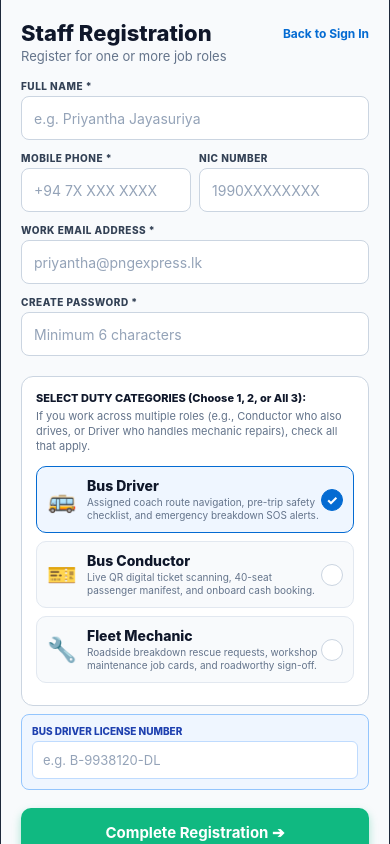
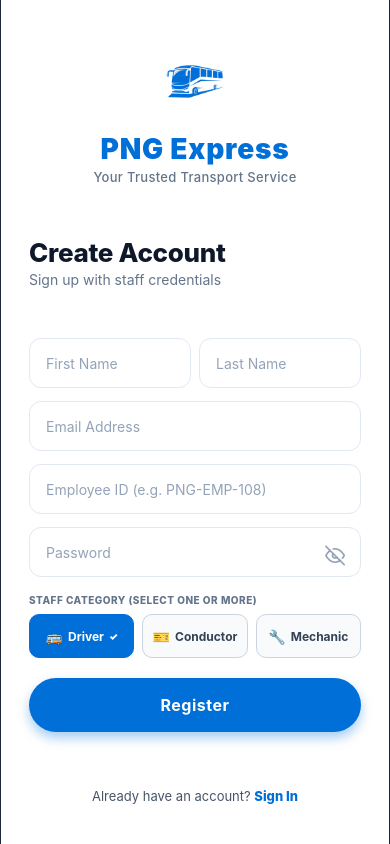
Before and after one commit to Rathnayaka-Sajith/Transport_System_Soliution, a React Native app in the folder staff-mobile/: screen / in a window 390 px wide. Both pictures are taken after a click on the element "Register Here". Built offline with nearby package versions, Linux system fonts and the light colour scheme.

Commit message:
fix(staff-mobile): repair logo artifact, remove splash button, replace password icon with Feather eye, streamline registration form

```diff
--- a/staff-mobile/App.js
+++ b/staff-mobile/App.js
@@ -131,7 +131,6 @@ export default function App() {
               staffList={staffUsers}
               onLoginSuccess={handleLoginSuccess}
               onNavigateRegister={() => setCurrentScreen('register')}
-              onBackToSplash={() => setCurrentScreen('splash')}
             />
           )}
 
--- a/staff-mobile/package.json
+++ b/staff-mobile/package.json
@@ -10,6 +10,7 @@
   },
   "dependencies": {
     "@expo/metro-runtime": "~58.0.15",
+    "@expo/vector-icons": "^15.0.2",
     "expo": "^58.0.0",
     "expo-asset": "~58.0.19",
     "expo-status-bar": "~58.0.4",
--- a/staff-mobile/src/screens/LoginScreen.js
+++ b/staff-mobile/src/screens/LoginScreen.js
@@ -10,12 +10,12 @@ import {
   Alert,
   Platform,
 } from 'react-native';
+import { Feather } from '@expo/vector-icons';
 import { INITIAL_STAFF_USERS } from '../data/mockDatabase';
 
 export default function LoginScreen({
   onLoginSuccess,
   onNavigateRegister,
-  onBackToSplash,
   staffList,
 }) {
   const [identifier, setIdentifier] = useState(''); // email, username, or employee ID
@@ -63,12 +63,6 @@ export default function LoginScreen({
     >
       {/* Top Brand Identity Header */}
       <View style={styles.brandHeader}>
-        {onBackToSplash ? (
-          <TouchableOpacity style={styles.backPill} onPress={onBackToSplash}>
-            <Text style={styles.backPillText}>← Splash</Text>
-          </TouchableOpacity>
-        ) : null}
-
         <View style={styles.busIconContainer}>
           <Image
             source={require('../../assets/bus-logo-blue.png')}
@@ -115,7 +109,7 @@ export default function LoginScreen({
         {/* Password with Eye Toggle */}
         <View style={styles.inputWrapper}>
           <TextInput
-            style={[styles.inputField, { paddingRight: 46 }]}
+            style={[styles.inputField, { paddingRight: 48 }]}
             placeholder="Password"
             placeholderTextColor="#94a3b8"
             secureTextEntry={!showPassword}
@@ -130,7 +124,11 @@ export default function LoginScreen({
             onPress={() => setShowPassword(!showPassword)}
             activeOpacity={0.7}
           >
-            <Text style={styles.eyeIcon}>{showPassword ? '👁️' : '🙈'}</Text>
+            <Feather
+              name={showPassword ? 'eye' : 'eye-off'}
+              size={20}
+              color={showPassword ? '#006FD8' : '#94a3b8'}
+            />
           </TouchableOpacity>
         </View>
 
@@ -170,7 +168,7 @@ const styles = StyleSheet.create({
     flexGrow: 1,
     backgroundColor: '#FFFFFF',
     paddingHorizontal: 28,
-    paddingTop: 36,
+    paddingTop: 40,
     paddingBottom: 32,
     justifyContent: 'space-between',
     ...(Platform.OS === 'web'
@@ -186,33 +184,18 @@ const styles = StyleSheet.create({
   // Brand Header
   brandHeader: {
     alignItems: 'center',
-    marginBottom: 28,
-    position: 'relative',
-  },
-  backPill: {
-    position: 'absolute',
-    left: 0,
-    top: 0,
-    backgroundColor: '#f1f5f9',
-    paddingVertical: 4,
-    paddingHorizontal: 10,
-    borderRadius: 14,
-  },
-  backPillText: {
-    fontSize: 11,
-    color: '#006FD8',
-    fontWeight: '700',
+    marginBottom: 24,
   },
   busIconContainer: {
-    width: 120,
-    height: 84,
+    width: '100%',
+    height: 95,
     alignItems: 'center',
     justifyContent: 'center',
     marginBottom: 8,
   },
   busImage: {
-    width: 110,
-    height: 80,
+    width: 140,
+    height: 90,
   },
   brandTitle: {
     fontSize: 28,
@@ -283,11 +266,8 @@ const styles = StyleSheet.create({
   eyeBtn: {
     position: 'absolute',
     right: 14,
-    top: 15,
+    top: 16,
     padding: 2,
-  },
-  eyeIcon: {
-    fontSize: 18,
   },
 
   // Forgot Password
--- a/staff-mobile/src/screens/RegisterScreen.js
+++ b/staff-mobile/src/screens/RegisterScreen.js
@@ -6,374 +6,454 @@ import {
   TextInput,
   TouchableOpacity,
   ScrollView,
+  Image,
   Alert,
+  Platform,
 } from 'react-native';
-import { ROLE_DEFINITIONS } from '../data/mockDatabase';
+import { Feather } from '@expo/vector-icons';
 
 export default function RegisterScreen({ onRegisterSuccess, onBackToLogin }) {
-  const [name, setName] = useState('');
-  const [phone, setPhone] = useState('');
+  const [firstName, setFirstName] = useState('');
+  const [lastName, setLastName] = useState('');
   const [email, setEmail] = useState('');
+  const [employeeId, setEmployeeId] = useState('');
   const [password, setPassword] = useState('');
-  const [nic, setNic] = useState('');
+  const [showPassword, setShowPassword] = useState(false);
+  const [errorMsg, setErrorMsg] = useState('');
 
-  // Multi-Role Category Selection (can check 1, 2, or 3)
-  const [selectedRoles, setSelectedRoles] = useState(['driver']);
+  // Selected Categories (can select multiple: driver, conductor, mechanic)
+  const [selectedCategories, setSelectedCategories] = useState(['driver']);
 
-  // Role Specific Fields
-  const [licenseNo, setLicenseNo] = useState('');
-  const [conductorBadge, setConductorBadge] = useState('');
-  const [mechanicSpecialty, setMechanicSpecialty] = useState('Air Brakes & Suspension');
-
-  const toggleRole = (roleId) => {
-    if (selectedRoles.includes(roleId)) {
-      if (selectedRoles.length === 1) {
-        Alert.alert('Selection Required', 'You must select at least one staff duty category.');
+  const toggleCategory = (catId) => {
+    if (selectedCategories.includes(catId)) {
+      if (selectedCategories.length === 1) {
+        Alert.alert('Category Required', 'You must select at least one staff category.');
         return;
       }
-      setSelectedRoles(selectedRoles.filter((r) => r !== roleId));
+      setSelectedCategories(selectedCategories.filter((c) => c !== catId));
     } else {
-      setSelectedRoles([...selectedRoles, roleId]);
+      setSelectedCategories([...selectedCategories, catId]);
     }
   };
 
   const handleRegister = () => {
-    if (!name.trim() || !phone.trim() || !email.trim() || !password) {
-      Alert.alert('Required Fields', 'Please fill in your name, mobile, email, and password.');
+    setErrorMsg('');
+
+    if (!firstName.trim() || !lastName.trim() || !email.trim() || !employeeId.trim() || !password) {
+      setErrorMsg('Please fill in all fields (Name, Email, Employee ID, Password).');
       return;
     }
 
-    if (selectedRoles.length === 0) {
-      Alert.alert('Category Required', 'Please select at least one job role category.');
+    if (selectedCategories.length === 0) {
+      setErrorMsg('Please select at least one staff category.');
       return;
     }
 
+    const fullName = `${firstName.trim()} ${lastName.trim()}`;
     const newStaffUser = {
       id: 'emp-' + Date.now(),
-      employeeId: 'PNG-EMP-' + Math.floor(106 + Math.random() * 50),
-      name: name.trim(),
-      email: email.trim(),
+      employeeId: employeeId.trim().toUpperCase(),
+      name: fullName,
+      email: email.trim().toLowerCase(),
       password: password,
-      phone: phone.trim(),
-      nic: nic.trim() || '200019283710',
-      avatar: selectedRoles.includes('driver') ? '👨‍✈️' : selectedRoles.includes('conductor') ? '🎫' : '🔧',
-      roles: [...selectedRoles],
-      driverDetails: selectedRoles.includes('driver') ? { licenseNo: licenseNo || 'B-DL-PENDING', experienceYears: 5 } : null,
-      conductorDetails: selectedRoles.includes('conductor') ? { badgeNo: conductorBadge || 'COND-WP-NEW' } : null,
-      mechanicDetails: selectedRoles.includes('mechanic') ? { specialization: mechanicSpecialty } : null,
+      phone: '+94 77 000 0000',
+      nic: '2000' + Math.floor(10000000 + Math.random() * 90000000),
+      avatar: selectedCategories.includes('driver')
+        ? '👨‍✈️'
+        : selectedCategories.includes('conductor')
+        ? '🎫'
+        : '🔧',
+      roles: [...selectedCategories],
+      driverDetails: selectedCategories.includes('driver')
+        ? { licenseNo: 'B-DL-' + employeeId.trim().toUpperCase(), experienceYears: 5 }
+        : null,
+      conductorDetails: selectedCategories.includes('conductor')
+        ? { badgeNo: 'COND-' + employeeId.trim().toUpperCase(), depot: 'Colombo Central Fleet' }
+        : null,
+      mechanicDetails: selectedCategories.includes('mechanic')
+        ? { specialization: 'Heavy Coach Mechanical & Electrical', workshop: 'Central Workshop' }
+        : null,
     };
 
     Alert.alert(
-      'Registration Complete',
-      `Welcome ${newStaffUser.name}! Your account has been registered with ${selectedRoles.length} duty categories.`,
-      [{ text: 'Continue', onPress: () => onRegisterSuccess(newStaffUser) }]
+      'Account Created',
+      `Welcome ${newStaffUser.name}! Your account has been registered with ${selectedCategories.length} duty categories.`,
+      [{ text: 'Continue to Portal', onPress: () => onRegisterSuccess(newStaffUser) }]
     );
   };
 
+  const categories = [
+    { id: 'driver', title: 'Driver', icon: '🚌' },
+    { id: 'conductor', title: 'Conductor', icon: '🎫' },
+    { id: 'mechanic', title: 'Mechanic', icon: '🔧' },
+  ];
+
   return (
-    <ScrollView contentContainerStyle={styles.container}>
-      <View style={styles.topBar}>
-        <Text style={styles.title}>Staff Registration</Text>
-        <TouchableOpacity onPress={onBackToLogin}>
-          <Text style={styles.backBtnText}>Back to Sign In</Text>
-        </TouchableOpacity>
-      </View>
-      <Text style={styles.subtitle}>Register for one or more job roles</Text>
-
-      <View style={styles.formGroup}>
-        <Text style={styles.label}>FULL NAME *</Text>
-        <TextInput
-          style={styles.input}
-          placeholder="e.g. Priyantha Jayasuriya"
-          placeholderTextColor="#94a3b8"
-          value={name}
-          onChangeText={setName}
+    <ScrollView
+      contentContainerStyle={styles.container}
+      keyboardShouldPersistTaps="handled"
+    >
+      {/* Brand Header */}
+      <View style={styles.brandHeader}>
+        <View style={styles.busIconContainer}>
+          <Image
+            source={require('../../assets/bus-logo-blue.png')}
+            style={styles.busImage}
+            resizeMode="contain"
           />
         </View>
 
+        <Text style={styles.brandTitle}>PNG Express</Text>
+        <Text style={styles.brandTagline}>Your Trusted Transport Service</Text>
+      </View>
+
+      {/* Title */}
+      <View style={styles.titleSection}>
+        <Text style={styles.titleMain}>Create Account</Text>
+        <Text style={styles.titleSub}>Sign up with staff credentials</Text>
+      </View>
+
+      {/* Error Banner */}
+      {errorMsg ? (
+        <View style={styles.errorBanner}>
+          <Text style={styles.errorText}>{errorMsg}</Text>
+        </View>
+      ) : null}
+
+      {/* Form Fields */}
+      <View style={styles.formContainer}>
+        {/* First & Last Name Row */}
         <View style={styles.row}>
-        <View style={[styles.formGroup, { flex: 1, marginRight: 8 }]}>
-          <Text style={styles.label}>MOBILE PHONE *</Text>
+          <View style={[styles.inputWrapper, { flex: 1, marginRight: 8 }]}>
             <TextInput
-            style={styles.input}
-            placeholder="+94 7X XXX XXXX"
+              style={styles.inputField}
+              placeholder="First Name"
               placeholderTextColor="#94a3b8"
-            keyboardType="phone-pad"
-            value={phone}
-            onChangeText={setPhone}
+              value={firstName}
+              onChangeText={(text) => {
+                setFirstName(text);
+                if (errorMsg) setErrorMsg('');
+              }}
             />
           </View>
-
-        <View style={[styles.formGroup, { flex: 1 }]}>
-          <Text style={styles.label}>NIC NUMBER</Text>
+          <View style={[styles.inputWrapper, { flex: 1 }]}>
             <TextInput
-            style={styles.input}
-            placeholder="1990XXXXXXXX"
+              style={styles.inputField}
+              placeholder="Last Name"
               placeholderTextColor="#94a3b8"
-            value={nic}
-            onChangeText={setNic}
+              value={lastName}
+              onChangeText={(text) => {
+                setLastName(text);
+                if (errorMsg) setErrorMsg('');
+              }}
             />
           </View>
         </View>
 
-      <View style={styles.formGroup}>
-        <Text style={styles.label}>WORK EMAIL ADDRESS *</Text>
+        {/* Email Address */}
+        <View style={styles.inputWrapper}>
           <TextInput
-          style={styles.input}
-          placeholder="priyantha@pngexpress.lk"
+            style={styles.inputField}
+            placeholder="Email Address"
             placeholderTextColor="#94a3b8"
             keyboardType="email-address"
             autoCapitalize="none"
             value={email}
-          onChangeText={setEmail}
+            onChangeText={(text) => {
+              setEmail(text);
+              if (errorMsg) setErrorMsg('');
+            }}
           />
         </View>
 
-      <View style={styles.formGroup}>
-        <Text style={styles.label}>CREATE PASSWORD *</Text>
+        {/* Employee ID */}
+        <View style={styles.inputWrapper}>
           <TextInput
-          style={styles.input}
-          placeholder="Minimum 6 characters"
+            style={styles.inputField}
+            placeholder="Employee ID (e.g. PNG-EMP-108)"
             placeholderTextColor="#94a3b8"
-          secureTextEntry
-          value={password}
-          onChangeText={setPassword}
+            autoCapitalize="characters"
+            value={employeeId}
+            onChangeText={(text) => {
+              setEmployeeId(text);
+              if (errorMsg) setErrorMsg('');
+            }}
           />
         </View>
 
-      {/* MULTI-ROLE CATEGORY CHECKBOX SECTION */}
-      <View style={styles.rolesSection}>
-        <Text style={styles.rolesTitle}>SELECT DUTY CATEGORIES (Choose 1, 2, or All 3):</Text>
-        <Text style={styles.rolesHint}>
-          If you work across multiple roles (e.g., Conductor who also drives, or Driver who handles mechanic repairs), check all that apply.
-        </Text>
+        {/* Password */}
+        <View style={styles.inputWrapper}>
+          <TextInput
+            style={[styles.inputField, { paddingRight: 48 }]}
+            placeholder="Password"
+            placeholderTextColor="#94a3b8"
+            secureTextEntry={!showPassword}
+            value={password}
+            onChangeText={(text) => {
+              setPassword(text);
+              if (errorMsg) setErrorMsg('');
+            }}
+          />
+          <TouchableOpacity
+            style={styles.eyeBtn}
+            onPress={() => setShowPassword(!showPassword)}
+            activeOpacity={0.7}
+          >
+            <Feather
+              name={showPassword ? 'eye' : 'eye-off'}
+              size={20}
+              color={showPassword ? '#006FD8' : '#94a3b8'}
+            />
+          </TouchableOpacity>
+        </View>
 
-        {ROLE_DEFINITIONS.map((role) => {
-          const isSelected = selectedRoles.includes(role.id);
+        {/* Staff Category Multi-Select */}
+        <View style={styles.categorySection}>
+          <Text style={styles.categoryLabel}>STAFF CATEGORY (SELECT ONE OR MORE)</Text>
+          <View style={styles.categoryRow}>
+            {categories.map((cat) => {
+              const isSelected = selectedCategories.includes(cat.id);
               return (
                 <TouchableOpacity
-              key={role.id}
+                  key={cat.id}
                   style={[
-                styles.roleCard,
-                isSelected && { borderColor: role.color, backgroundColor: role.bgColor },
+                    styles.catPill,
+                    isSelected && styles.catPillSelected,
                   ]}
-              onPress={() => toggleRole(role.id)}
+                  onPress={() => toggleCategory(cat.id)}
+                  activeOpacity={0.8}
                 >
-              <Text style={styles.roleIcon}>{role.icon}</Text>
-              <View style={{ flex: 1, marginLeft: 10 }}>
-                <Text style={styles.roleCardTitle}>{role.title}</Text>
-                <Text style={styles.roleCardDesc}>{role.description}</Text>
-              </View>
-              <View
+                  <Text style={styles.catIcon}>{cat.icon}</Text>
+                  <Text
                     style={[
-                  styles.checkboxCircle,
-                  isSelected && { backgroundColor: role.color, borderColor: role.color },
+                      styles.catTitle,
+                      isSelected && styles.catTitleSelected,
                     ]}
                   >
-                {isSelected ? <Text style={styles.checkmark}>✓</Text> : null}
-              </View>
+                    {cat.title}
+                  </Text>
+                  {isSelected && <Text style={styles.catCheck}>✓</Text>}
                 </TouchableOpacity>
               );
             })}
           </View>
+        </View>
 
-      {/* Additional Role Specific Credentials */}
-      {selectedRoles.includes('driver') && (
-        <View style={styles.extraBox}>
-          <Text style={styles.extraLabel}>BUS DRIVER LICENSE NUMBER</Text>
-          <TextInput
-            style={styles.extraInput}
-            placeholder="e.g. B-9938120-DL"
-            placeholderTextColor="#94a3b8"
-            value={licenseNo}
-            onChangeText={setLicenseNo}
-          />
+        {/* Submit Register Button */}
+        <TouchableOpacity
+          style={styles.btnRegister}
+          onPress={handleRegister}
+          activeOpacity={0.85}
+        >
+          <Text style={styles.btnRegisterText}>Register</Text>
+        </TouchableOpacity>
       </View>
-      )}
 
-      {selectedRoles.includes('conductor') && (
-        <View style={[styles.extraBox, { borderColor: '#6ee7b7', backgroundColor: '#ecfdf5' }]}>
-          <Text style={[styles.extraLabel, { color: '#065f46' }]}>CONDUCTOR BADGE / PERMIT NO.</Text>
-          <TextInput
-            style={styles.extraInput}
-            placeholder="e.g. COND-WP-8821"
-            placeholderTextColor="#94a3b8"
-            value={conductorBadge}
-            onChangeText={setConductorBadge}
-          />
+      {/* Footer to Login */}
+      <View style={styles.footerSection}>
+        <Text style={styles.footerText}>
+          Already have an account?{' '}
+          <Text style={styles.loginLink} onPress={onBackToLogin}>
+            Sign In
+          </Text>
+        </Text>
       </View>
-      )}
-
-      {selectedRoles.includes('mechanic') && (
-        <View style={[styles.extraBox, { borderColor: '#fcd34d', backgroundColor: '#fffbeb' }]}>
-          <Text style={[styles.extraLabel, { color: '#92400e' }]}>MECHANIC SPECIALIZATION</Text>
-          <TextInput
-            style={styles.extraInput}
-            placeholder="e.g. Air Brakes, Suspension, AC Systems"
-            placeholderTextColor="#94a3b8"
-            value={mechanicSpecialty}
-            onChangeText={setMechanicSpecialty}
-          />
-        </View>
-      )}
-
-      <TouchableOpacity style={styles.btnRegister} onPress={handleRegister}>
-        <Text style={styles.btnRegisterText}>Complete Registration ➔</Text>
-      </TouchableOpacity>
     </ScrollView>
   );
 }
 
 const styles = StyleSheet.create({
   container: {
-    padding: 20,
-    backgroundColor: '#f8fafc',
     flexGrow: 1,
+    backgroundColor: '#FFFFFF',
+    paddingHorizontal: 28,
+    paddingTop: 36,
+    paddingBottom: 32,
+    justifyContent: 'space-between',
+    ...(Platform.OS === 'web'
+      ? {
+          maxWidth: 500,
+          width: '100%',
+          alignSelf: 'center',
+          minHeight: '100vh',
+        }
+      : {}),
   },
-  topBar: {
-    flexDirection: 'row',
-    justifyContent: 'space-between',
+
+  // Brand Header
+  brandHeader: {
     alignItems: 'center',
-    marginBottom: 2,
+    marginBottom: 20,
   },
-  title: {
-    fontSize: 22,
+  busIconContainer: {
+    width: '100%',
+    height: 90,
+    alignItems: 'center',
+    justifyContent: 'center',
+    marginBottom: 6,
+  },
+  busImage: {
+    width: 135,
+    height: 85,
+  },
+  brandTitle: {
+    fontSize: 28,
+    fontWeight: '900',
+    color: '#006FD8',
+    letterSpacing: 0.8,
+    textAlign: 'center',
+  },
+  brandTagline: {
+    fontSize: 13,
+    color: '#64748b',
+    fontWeight: '500',
+    marginTop: 3,
+    letterSpacing: 0.3,
+    textAlign: 'center',
+  },
+
+  // Title Section
+  titleSection: {
+    marginBottom: 18,
+  },
+  titleMain: {
+    fontSize: 26,
     fontWeight: '800',
     color: '#0f172a',
+    letterSpacing: -0.3,
   },
-  backBtnText: {
+  titleSub: {
+    fontSize: 14,
+    color: '#64748b',
+    marginTop: 3,
+  },
+
+  // Error Banner
+  errorBanner: {
+    backgroundColor: '#fef2f2',
+    borderWidth: 1,
+    borderColor: '#fecaca',
+    borderRadius: 10,
+    paddingVertical: 10,
+    paddingHorizontal: 14,
+    marginBottom: 14,
+  },
+  errorText: {
+    color: '#dc2626',
     fontSize: 12,
-    color: '#046bd2',
-    fontWeight: '700',
+    fontWeight: '600',
   },
-  subtitle: {
-    fontSize: 13,
-    color: '#64748b',
-    marginBottom: 16,
-  },
-  formGroup: {
-    marginBottom: 12,
-  },
-  label: {
-    fontSize: 10,
-    fontWeight: '800',
-    color: '#334155',
-    marginBottom: 4,
-    letterSpacing: 0.5,
-  },
-  input: {
-    height: 44,
-    backgroundColor: '#ffffff',
-    borderWidth: 1.5,
-    borderColor: '#cbd5e1',
-    borderRadius: 8,
-    paddingHorizontal: 12,
-    fontSize: 14,
-    color: '#0f172a',
+
+  // Form Section
+  formContainer: {
+    width: '100%',
   },
   row: {
     flexDirection: 'row',
   },
-  rolesSection: {
-    backgroundColor: '#ffffff',
+  inputWrapper: {
+    position: 'relative',
+    marginBottom: 13,
+  },
+  inputField: {
+    height: 50,
+    backgroundColor: '#FFFFFF',
+    borderWidth: 1.5,
+    borderColor: '#e2e8f0',
+    borderRadius: 12,
+    paddingHorizontal: 16,
+    fontSize: 14,
+    color: '#0f172a',
+  },
+  eyeBtn: {
+    position: 'absolute',
+    right: 14,
+    top: 15,
+    padding: 2,
+  },
+
+  // Category Selector
+  categorySection: {
+    marginTop: 4,
+    marginBottom: 20,
+  },
+  categoryLabel: {
+    fontSize: 10,
+    fontWeight: '800',
+    color: '#64748b',
+    letterSpacing: 0.5,
+    marginBottom: 8,
+  },
+  categoryRow: {
+    flexDirection: 'row',
+    gap: 8,
+  },
+  catPill: {
+    flex: 1,
+    height: 44,
+    backgroundColor: '#f8fafc',
     borderWidth: 1.5,
     borderColor: '#cbd5e1',
-    borderRadius: 12,
-    padding: 14,
-    marginVertical: 8,
-  },
-  rolesTitle: {
-    fontSize: 11,
-    fontWeight: '800',
-    color: '#0f172a',
-    marginBottom: 4,
-  },
-  rolesHint: {
-    fontSize: 11,
-    color: '#64748b',
-    lineHeight: 15,
-    marginBottom: 12,
-  },
-  roleCard: {
+    borderRadius: 10,
     flexDirection: 'row',
     alignItems: 'center',
-    padding: 10,
-    borderRadius: 10,
-    borderWidth: 1.5,
-    borderColor: '#e2e8f0',
-    backgroundColor: '#f8fafc',
-    marginBottom: 8,
+    justifyContent: 'center',
+    gap: 5,
+    paddingHorizontal: 4,
   },
-  roleIcon: {
-    fontSize: 24,
+  catPillSelected: {
+    backgroundColor: '#006FD8',
+    borderColor: '#006FD8',
   },
-  roleCardTitle: {
+  catIcon: {
     fontSize: 14,
-    fontWeight: '800',
-    color: '#0f172a',
   },
-  roleCardDesc: {
+  catTitle: {
+    fontSize: 12,
+    fontWeight: '700',
+    color: '#334155',
+  },
+  catTitleSelected: {
+    color: '#FFFFFF',
+  },
+  catCheck: {
     fontSize: 10,
-    color: '#64748b',
-    marginTop: 2,
-    lineHeight: 13,
+    color: '#FFFFFF',
+    fontWeight: '900',
   },
-  checkboxCircle: {
-    width: 22,
-    height: 22,
-    borderRadius: 11,
-    borderWidth: 1.5,
-    borderColor: '#cbd5e1',
-    backgroundColor: '#ffffff',
+
+  // Register Button
+  btnRegister: {
+    height: 54,
+    backgroundColor: '#006FD8',
+    borderRadius: 27,
     alignItems: 'center',
     justifyContent: 'center',
+    shadowColor: '#006FD8',
+    shadowOpacity: 0.35,
+    shadowOffset: { width: 0, height: 6 },
+    shadowRadius: 12,
+    elevation: 4,
   },
-  checkmark: {
-    color: '#ffffff',
+  btnRegisterText: {
+    color: '#FFFFFF',
+    fontSize: 16,
+    fontWeight: '700',
+    letterSpacing: 0.5,
+  },
+
+  // Footer
+  footerSection: {
+    alignItems: 'center',
+    marginTop: 24,
+    paddingBottom: 8,
+  },
+  footerText: {
     fontSize: 13,
+    color: '#475569',
+  },
+  loginLink: {
+    color: '#006FD8',
     fontWeight: '800',
   },
-  extraBox: {
-    backgroundColor: '#eff6ff',
-    borderWidth: 1,
-    borderColor: '#93c5fd',
-    borderRadius: 8,
-    padding: 10,
-    marginBottom: 10,
-  },
-  extraLabel: {
-    fontSize: 10,
-    fontWeight: '800',
-    color: '#1e40af',
-    marginBottom: 4,
-  },
-  extraInput: {
-    height: 38,
-    backgroundColor: '#ffffff',
-    borderWidth: 1,
-    borderColor: '#bfdbfe',
-    borderRadius: 6,
-    paddingHorizontal: 10,
-    fontSize: 13,
-    color: '#0f172a',
-  },
-  btnRegister: {
-    height: 48,
-    backgroundColor: '#10b981',
-    borderRadius: 10,
-    alignItems: 'center',
-    justifyContent: 'center',
-    marginTop: 8,
-    marginBottom: 20,
-    shadowColor: '#10b981',
-    shadowOpacity: 0.35,
-    shadowOffset: { width: 0, height: 4 },
-    shadowRadius: 8,
-    elevation: 3,
-  },
-  btnRegisterText: {
-    color: '#ffffff',
-    fontSize: 15,
-    fontWeight: '700',
-  },
 });
```
Also changed, not shown: staff-mobile/assets/bus-logo-blue.png, 1 other file (tests, documents, lock files or other folders). Lines whose indentation alone changed are shown as unchanged.
